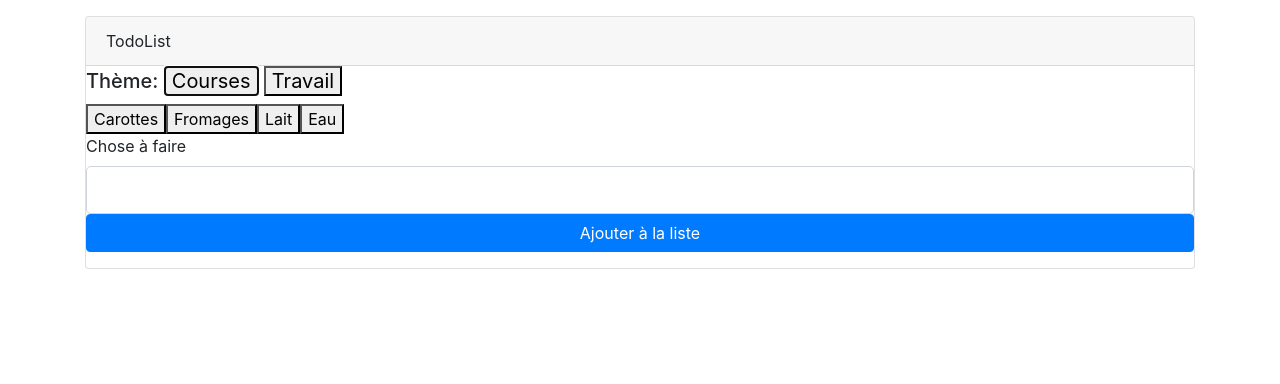
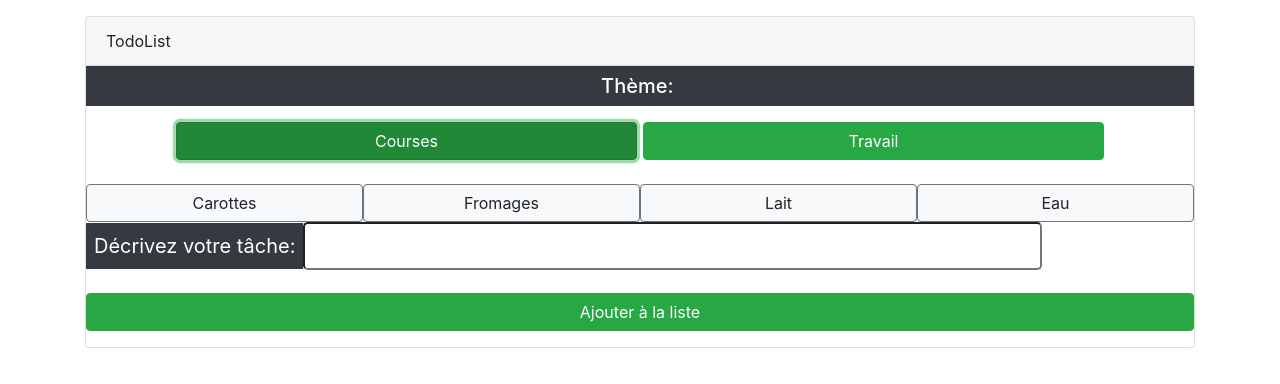
Before and after one commit to Ismail-ElAyadi/ToDoListInReact, a React (Create React App) app: page / in a window 1280 px wide. Both pictures are taken after a click on the button "Courses". Shown: the top 384 px of the page. Built offline with nearby package versions, Linux system fonts and the light colour scheme.

Commit message:
Ajouts d'un peu de CSS

```diff
--- a/src/Todo.js
+++ b/src/Todo.js
@@ -47,7 +47,6 @@ export default class Todo extends Component {
   displayCourses = () => {
     this.setState({
       proposition: {
-
         courseStatus: !this.state.proposition.courseStatus,
         // Utilisation du Spread Operator pour séparer CHAQUE bouton
         courses: [...this.state.proposition.courses],
@@ -56,8 +55,7 @@ export default class Todo extends Component {
       }
     });
 
-
- console.log(this.state.proposition.courseStatus)
+    console.log(this.state.proposition.courseStatus);
   };
   displayTravail = () => {
     this.setState({
@@ -67,17 +65,14 @@ export default class Todo extends Component {
         travailStatus: !this.state.proposition.travailStatus,
         travail: [...this.state.proposition.travail]
       }
-    })
-
-  }
-
+    });
+  };
 
   addInput = e => {
     this.setState({
       element: e
     });
   };
-
 
   /* 1. On parcours le param de la states : items
   2. Comme on est en JSX on peut faire un return en balise HTML */
@@ -109,36 +104,52 @@ export default class Todo extends Component {
       <Fragment>
         <div className="card my-3">
           <div className="card-header">TodoList</div>
-          <h5>
+          <h5 className="d-flex flex-column">
             {/* {'\u00A0'} = &nbsp*/}
-            Thème:{'\u00A0'}
-            {/* Courses button */}
-            <button onClick={() => this.displayCourses()}>Courses</button>{'\u00A0'}
+            <span className="p-2 bg-dark text-white text-center mb-3">Thème:{"\u00A0"}</span>
+            <div className="d-flex justify-content-center mb-3">
+              {/* Courses button */}
+              <button
+                className="btn btn-success col-5"
+                onClick={() => this.displayCourses()}
+              >
+                Courses
+              </button>
+              {"\u00A0"}
 
-            {/* Travail Button */}
-            <button onClick={() => this.displayTravail()}>Travail</button>
+              {/* Travail Button */}
+              <button
+                className="btn btn-success col-5"
+                onClick={() => this.displayTravail()}
+              >
+                Travail
+              </button>
+            </div>
           </h5>
           <div className="car-body">
             {/* Courses Propositions */}
             <Fragment>
               {this.state.proposition.courseStatus ? (
-                <div>
-                  {this.state.proposition.courses.map((el,index) => {
+                <div >
+                  {this.state.proposition.courses.map((el, index) => {
                     return (
-                      <button key={index} onClick={() => this.addInput(el)}>{el}</button>
+                      <button className='btn btn-light border border-secondary col-3' key={index} onClick={() => this.addInput(el)}>
+                        {el}
+                      </button>
                     );
                   })}
                 </div>
               ) : null}
             </Fragment>
-
             {/* Travail Propositions */}
             <Fragment>
               {this.state.proposition.travailStatus ? (
                 <div>
-                  {this.state.proposition.travail.map((el,index) => {
+                  {this.state.proposition.travail.map((el, index) => {
                     return (
-                      <button key={index} onClick={() => this.addInput(el)}>{el}</button>
+                      <button className='btn btn-light border border-secondary col-6' key={index} onClick={() => this.addInput(el)}>
+                        {el}
+                      </button>
                     );
                   })}
                 </div>
@@ -146,15 +157,15 @@ export default class Todo extends Component {
             </Fragment>
             <form onSubmit={this.onSubmit}>
               <div className="form-group">
-                <label htmlFor="element">Chose à faire</label>
+                <label htmlFor="element" className=" p-2 bg-dark text-white" style={{fontSize:20}} >Décrivez votre tâche:</label>
                 <input
                   type="text"
-                  className="form-control form-control-lg"
+                  className=" form-control-lg col-8"
                   name="element"
                   onChange={this.onChange}
                   value={this.state.element}
                 />
-                <button className="btn btn-primary btn-block">
+                <button className="btn btn-success btn-block mt-3">
                   Ajouter à la liste
                 </button>
               </div>
```
